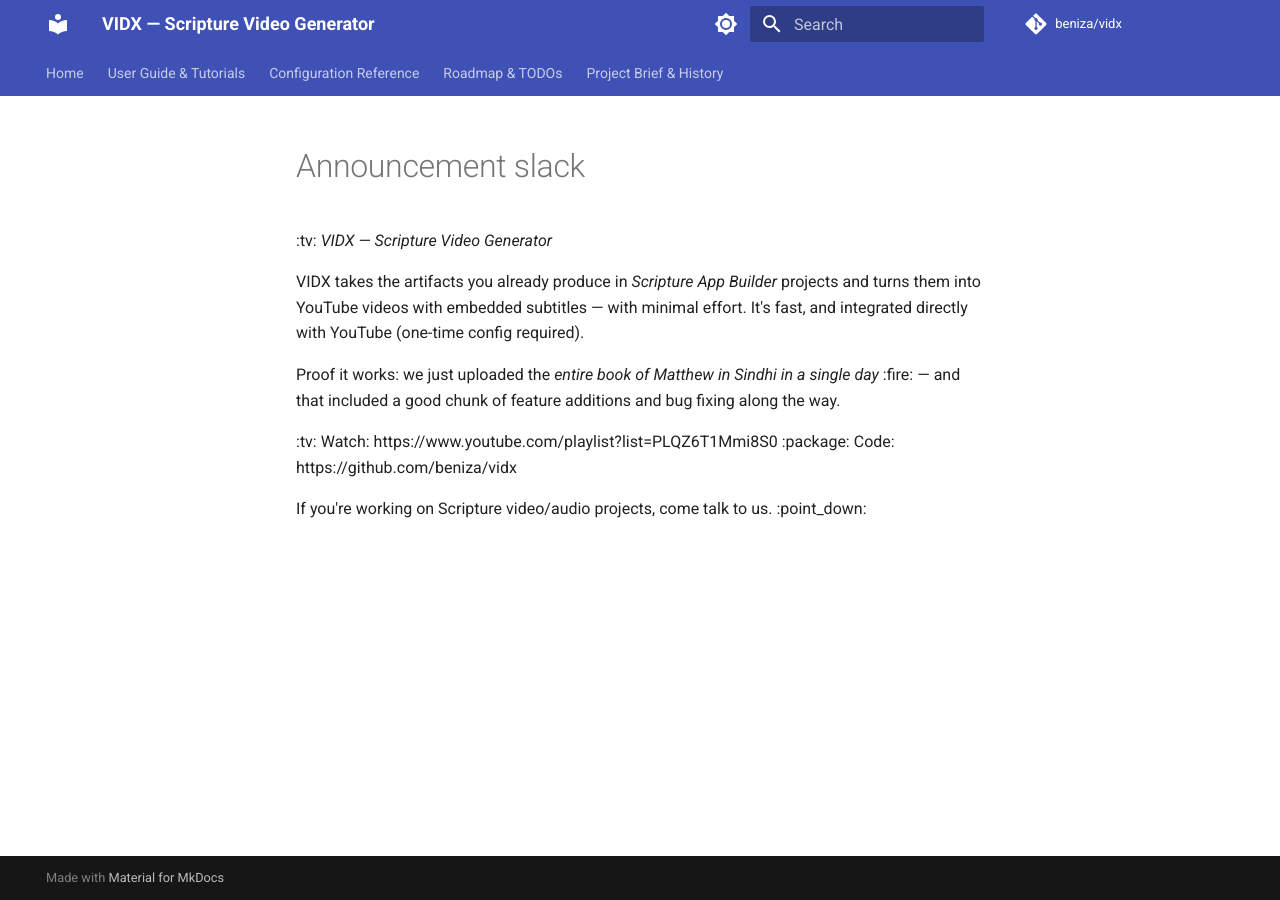
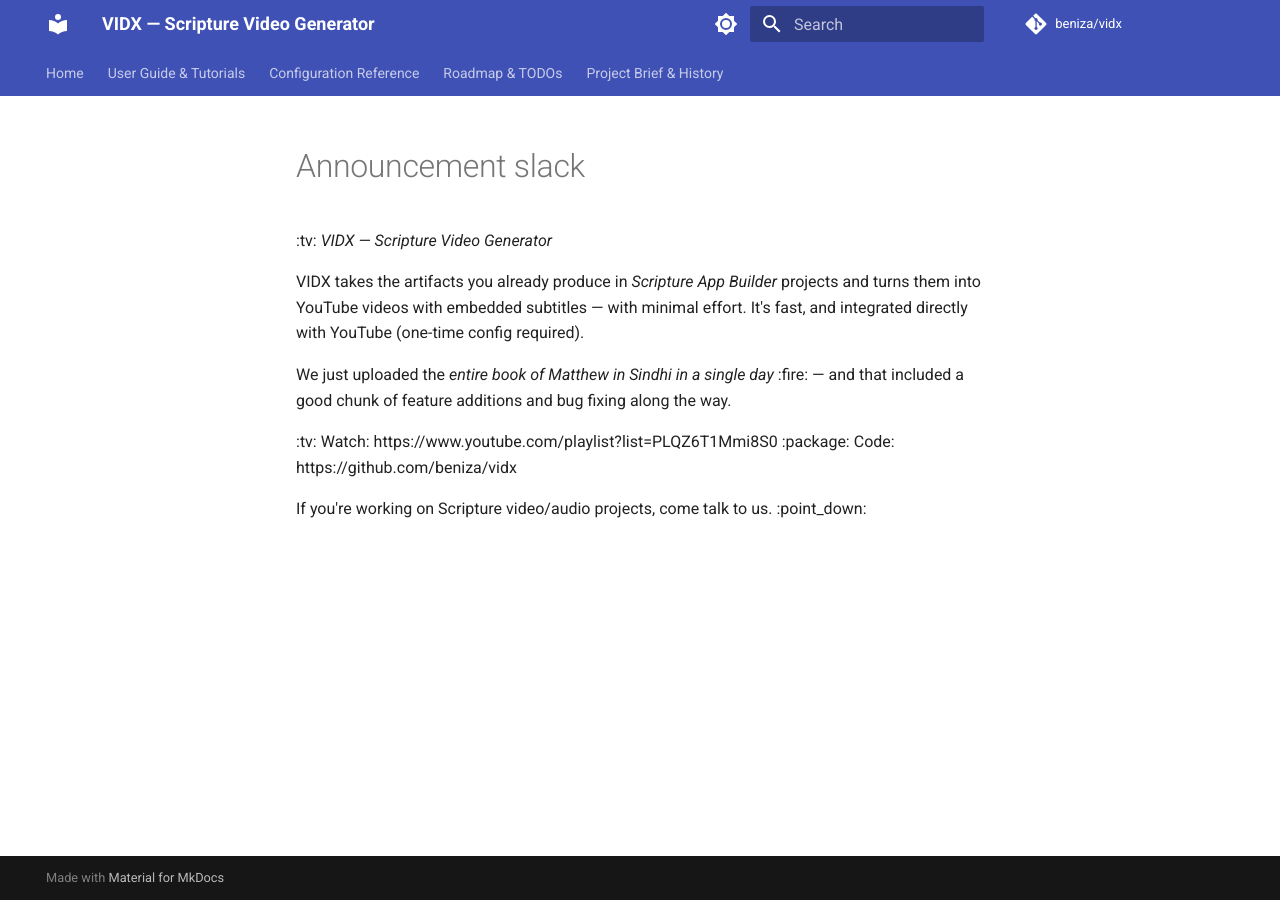
Before and after one commit to beniza/vidx, an MkDocs documentation site: the page built from docs/announcement_slack.md, in a window 1280 px wide. Built offline with MkDocs 1.6.1 and Material for MkDocs 9.7.7, drawn with Linux system fonts in a browser that asks for light colours; comment, search, counter and statistics services are not loaded.

Commit message:
sindhi done

```diff
--- a/docs/announcement_slack.md
+++ b/docs/announcement_slack.md
@@ -2,7 +2,7 @@
 
 VIDX takes the artifacts you already produce in *Scripture App Builder* projects and turns them into YouTube videos with embedded subtitles — with minimal effort. It's fast, and integrated directly with YouTube (one-time config required).
 
-Proof it works: we just uploaded the *entire book of Matthew in Sindhi in a single day* :fire: — and that included a good chunk of feature additions and bug fixing along the way.
+We just uploaded the *entire book of Matthew in Sindhi in a single day* :fire: — and that included a good chunk of feature additions and bug fixing along the way.
 
 :tv: Watch: https://www.youtube.com/playlist?list=PLQZ6T1Mmi8S0
 :package: Code: https://github.com/beniza/vidx
```
Also changed, not shown: docs/demo_script_qa.md (+1 -1 lines), 1 other file.
